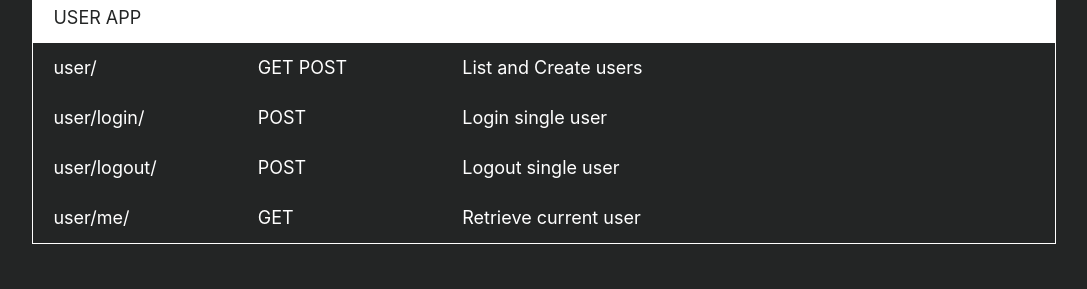
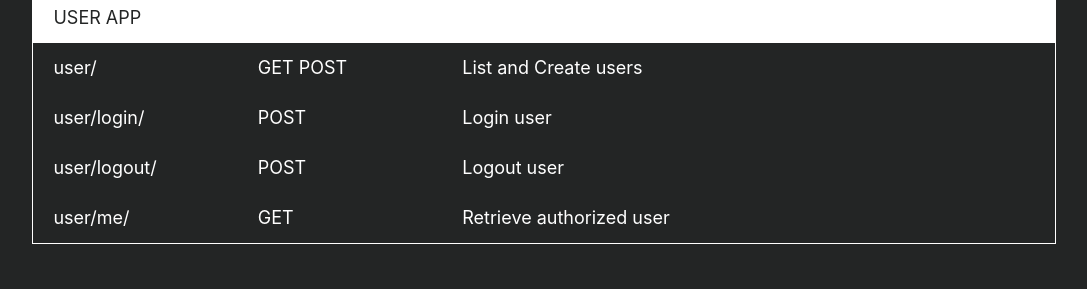
Before and after one commit to MeBr0/OnlineShop, a Django app: page / in a window 1280 px wide. Shown: the part 1253-1542 px from the top of the page, without its empty margins (96-1183 px from the left). Run offline with Django 3.2, Linux system fonts and the light colour scheme; some libraries are stand-ins or nearby versions.

Commit message:
Change text in description

```diff
--- a/main/templates/index.html
+++ b/main/templates/index.html
@@ -82,17 +82,17 @@
                 <div class="item">
                     <div class="url">user/login/</div>
                     <div class="methods">POST</div>
-                    <div class="description">Login single user</div>
+                    <div class="description">Login user</div>
                 </div>
                 <div class="item">
                     <div class="url">user/logout/</div>
                     <div class="methods">POST</div>
-                    <div class="description">Logout single user</div>
+                    <div class="description">Logout user</div>
                 </div>
                 <div class="item">
                     <div class="url">user/me/</div>
                     <div class="methods">GET</div>
-                    <div class="description">Retrieve current user</div>
+                    <div class="description">Retrieve authorized user</div>
                 </div>
             </div>
         </div>
```
